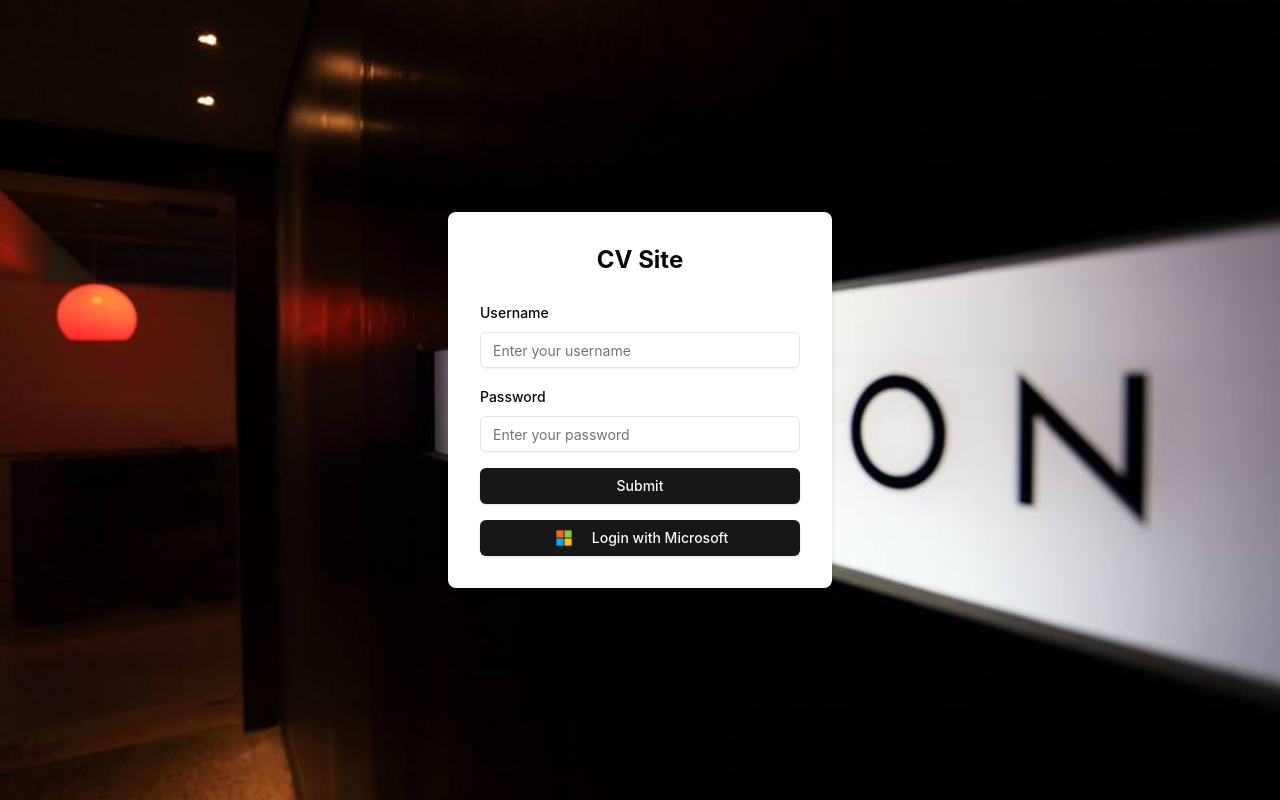
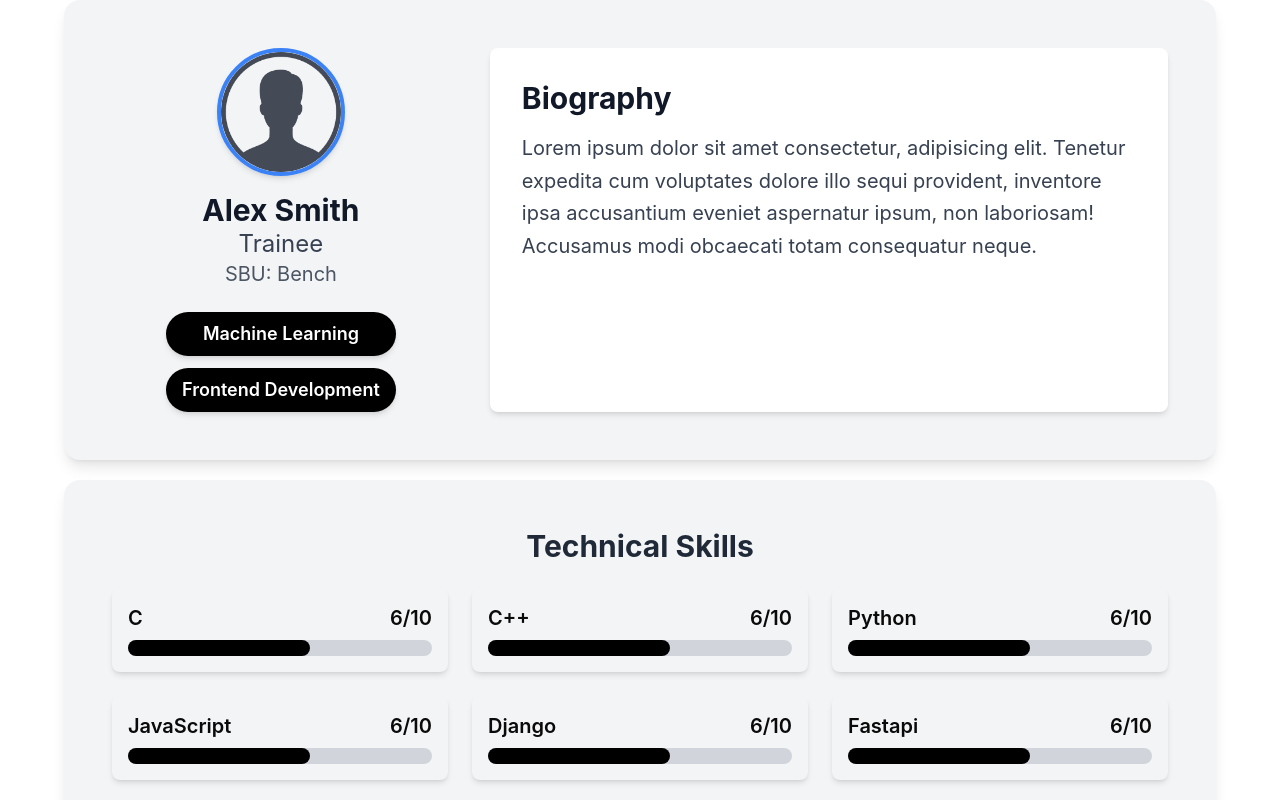
Before and after one commit to avik1658/brainstation_cv, a React (Vite) app: page /home in a window 1280 px wide. Before the commit this address led to /. Shown: the top 800 px of the page. Built offline with nearby package versions, Linux system fonts and the light colour scheme.

Commit message:
Added Biography and skill component

```diff
--- a/package.json
+++ b/package.json
@@ -11,6 +11,7 @@
   },
   "dependencies": {
     "@hookform/resolvers": "^3.10.0",
+    "@radix-ui/react-avatar": "^1.1.2",
     "@radix-ui/react-label": "^2.1.1",
     "@radix-ui/react-slot": "^1.1.1",
     "axios": "^1.7.9",
--- a/src/App.tsx
+++ b/src/App.tsx
@@ -1,10 +1,11 @@
-import { Route, Routes, Navigate } from 'react-router-dom';
+import { Route, Routes} from 'react-router-dom';
 import Login from './pages/Login';
 import Home from './pages/Home';
 import { isAuthenticated } from './utils/auth';
 
 function PrivateRoute({ children }: { children: JSX.Element }) {
-  return isAuthenticated() ? children : <Navigate to="/" replace />;
+  // return isAuthenticated() ? children : <Navigate to="/" replace />;
+  return isAuthenticated() ? children : children;
 }
 
 function App() {
--- /dev/null
+++ b/src/components/homepage/Biography.tsx
@@ -0,0 +1,30 @@
+import { profileInfo } from "./dummyData";
+
+
+export default function Biography() {
+    return (
+        <div className="flex flex-row p-12 bg-gray-100 rounded-2xl shadow-lg max-w-6xl mx-auto">
+            <div className="mr-10 w-1/3 flex flex-col items-center">
+                <img src="/images/profile.png" alt="profile" className="w-32 h-32 rounded-full border-4 border-blue-500 shadow-md" />
+                <h1 className="text-3xl font-bold mt-4 text-gray-900">{profileInfo.fullname}</h1>
+                <h2 className="text-2xl text-gray-700">{profileInfo.position}</h2>
+                <h3 className="text-xl text-gray-600">SBU: {profileInfo.sbu}</h3>
+
+                <div className="mt-6 flex flex-col flex-wrap gap-3">
+                    {profileInfo.interestedIn.map((element, index) => (
+                        <span key={index} className="bg-black text-center text-white text-lg font-semibold px-4 py-2 rounded-full shadow-md">
+                            {element}
+                        </span>
+                    ))}
+                </div>
+            </div>
+            <div className="w-2/3 bg-white p-8 rounded-lg shadow-md">
+                <h1 className="text-3xl font-bold text-gray-900">Biography</h1>
+                <p className="text-xl text-gray-700 mt-4 leading-relaxed">
+                    Lorem ipsum dolor sit amet consectetur, adipisicing elit. Tenetur expedita cum voluptates dolore illo sequi provident, inventore ipsa accusantium eveniet aspernatur ipsum, non laboriosam! Accusamus modi obcaecati totam consequatur neque.
+
+                </p>
+            </div>
+        </div>
+    );
+}
--- /dev/null
+++ b/src/components/homepage/Skill.tsx
@@ -0,0 +1,30 @@
+import { skill } from "./dummyData";
+
+export default function Skill() {
+    return (
+        <div className="p-12 bg-gray-100 rounded-2xl shadow-lg max-w-6xl mx-auto my-5">
+            <h1 className="text-3xl font-bold text-center text-gray-800 mb-6">Technical Skills</h1>
+
+            <div className="grid grid-cols-3 gap-6">
+                {skill.map((element, index) => (
+                    <div
+                        key={index}
+                        className="bg-gray-100 p-4 rounded-lg shadow-md hover:bg-black hover:text-white transition group"
+                    >
+                        <div className="flex justify-between">
+                            <p className="text-xl font-semibold">{element.skillName}</p>
+                            <p className="text-xl font-semibold">{element.rating}/10</p>
+                        </div>
+
+                        <div className="w-full bg-gray-300 group-hover:bg-gray-700 h-4 rounded-full mt-2">
+                            <div
+                                className="bg-black group-hover:bg-white h-4 rounded-full transition-all duration-500"
+                                style={{ width: `${element.rating * 10}%` }}>
+                            </div>
+                        </div>
+                    </div>
+                ))}
+            </div>
+        </div>
+    );
+}
--- /dev/null
+++ b/src/components/homepage/dummyData.ts
@@ -0,0 +1,22 @@
+const profileInfo = {
+    fullname: 'Alex Smith',
+    position: 'Trainee',
+    sbu: 'Bench',
+    interestedIn: ['Machine Learning', 'Frontend Development'],
+    biography: 'This is my Biography. A passionate learner and tech enthusiast exploring Machine Learning and Frontend Development.'
+};
+
+const skill = [
+    { skillName: 'C', rating: 6 },
+    { skillName: 'C++', rating: 6 },
+    { skillName: 'Python', rating: 6 },
+    { skillName: 'JavaScript', rating: 6 },
+    { skillName: 'Django', rating: 6 },
+    { skillName: 'Fastapi', rating: 6 },
+    { skillName: 'React', rating: 6 },
+    { skillName: 'Vue', rating: 6 },
+    { skillName: 'Java', rating: 6 },
+    { skillName: 'Ruby', rating: 6 },
+];
+
+export { profileInfo, skill };
--- /dev/null
+++ b/src/components/ui/avatar.tsx
@@ -0,0 +1,48 @@
+import * as React from "react"
+import * as AvatarPrimitive from "@radix-ui/react-avatar"
+
+import { cn } from "@/lib/utils"
+
+const Avatar = React.forwardRef<
+  React.ElementRef<typeof AvatarPrimitive.Root>,
+  React.ComponentPropsWithoutRef<typeof AvatarPrimitive.Root>
+>(({ className, ...props }, ref) => (
+  <AvatarPrimitive.Root
+    ref={ref}
+    className={cn(
+      "relative flex h-10 w-10 shrink-0 overflow-hidden rounded-full",
+      className
+    )}
+    {...props}
+  />
+))
+Avatar.displayName = AvatarPrimitive.Root.displayName
+
+const AvatarImage = React.forwardRef<
+  React.ElementRef<typeof AvatarPrimitive.Image>,
+  React.ComponentPropsWithoutRef<typeof AvatarPrimitive.Image>
+>(({ className, ...props }, ref) => (
+  <AvatarPrimitive.Image
+    ref={ref}
+    className={cn("aspect-square h-full w-full", className)}
+    {...props}
+  />
+))
+AvatarImage.displayName = AvatarPrimitive.Image.displayName
+
+const AvatarFallback = React.forwardRef<
+  React.ElementRef<typeof AvatarPrimitive.Fallback>,
+  React.ComponentPropsWithoutRef<typeof AvatarPrimitive.Fallback>
+>(({ className, ...props }, ref) => (
+  <AvatarPrimitive.Fallback
+    ref={ref}
+    className={cn(
+      "flex h-full w-full items-center justify-center rounded-full bg-muted",
+      className
+    )}
+    {...props}
+  />
+))
+AvatarFallback.displayName = AvatarPrimitive.Fallback.displayName
+
+export { Avatar, AvatarImage, AvatarFallback }
--- a/src/pages/Home.tsx
+++ b/src/pages/Home.tsx
@@ -1,24 +1,11 @@
-import { Button } from "@/components/ui/button";
+import Biography from "@/components/homepage/Biography";
+import Skill from "@/components/homepage/Skill";
 
 export default function Home() {
-
-    const localAccessToken = localStorage.getItem("localAccessToken");
-    const localRefreshToken = localStorage.getItem("localRefreshToken");
-
-    function getAccessToken() {
-        console.log("Stored Access Token(LocalStorage):", localAccessToken);
-    }
-
-    function getRefreshToken() {
-        console.log("Stored Refresh Token(LocalStorage):", localRefreshToken);
-    }
-
-
     return (
-        <div className="flex flex-col items-center justify-center h-screen">
-            <h1 className="text-3xl">Home</h1>
-            <Button onClick={getAccessToken}>See Access token</Button>
-            <Button onClick={getRefreshToken} className="mt-2">See Refresh token</Button>
-        </div>
+        <>
+            <Biography/>
+            <Skill/>
+        </>
     );
 }
```
Also changed, not shown: public/images/profile.png (added), 1 other file (tests, documents, lock files or other folders).
